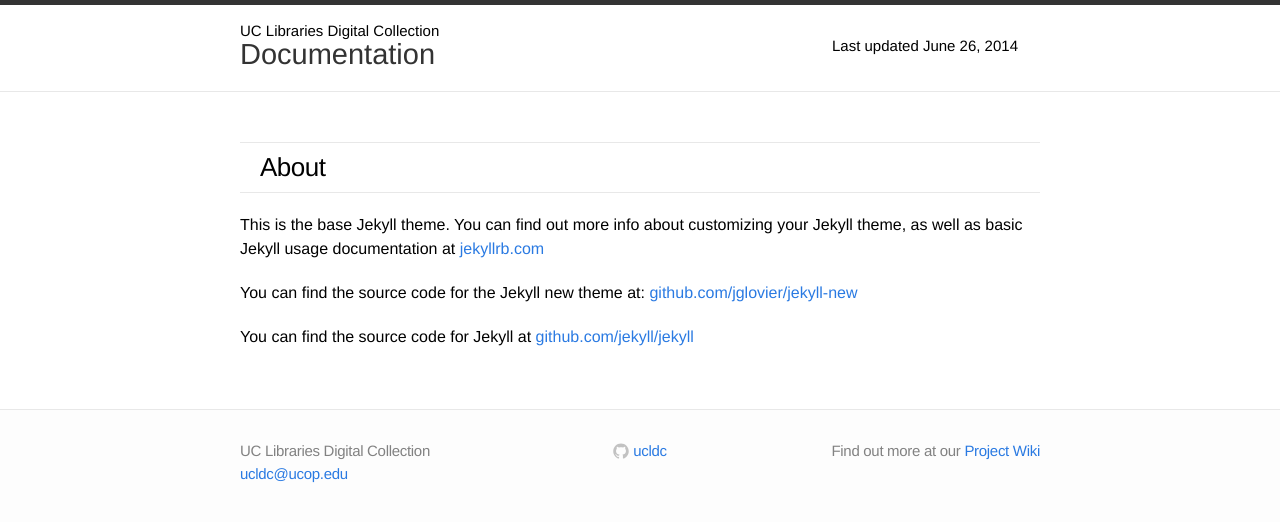
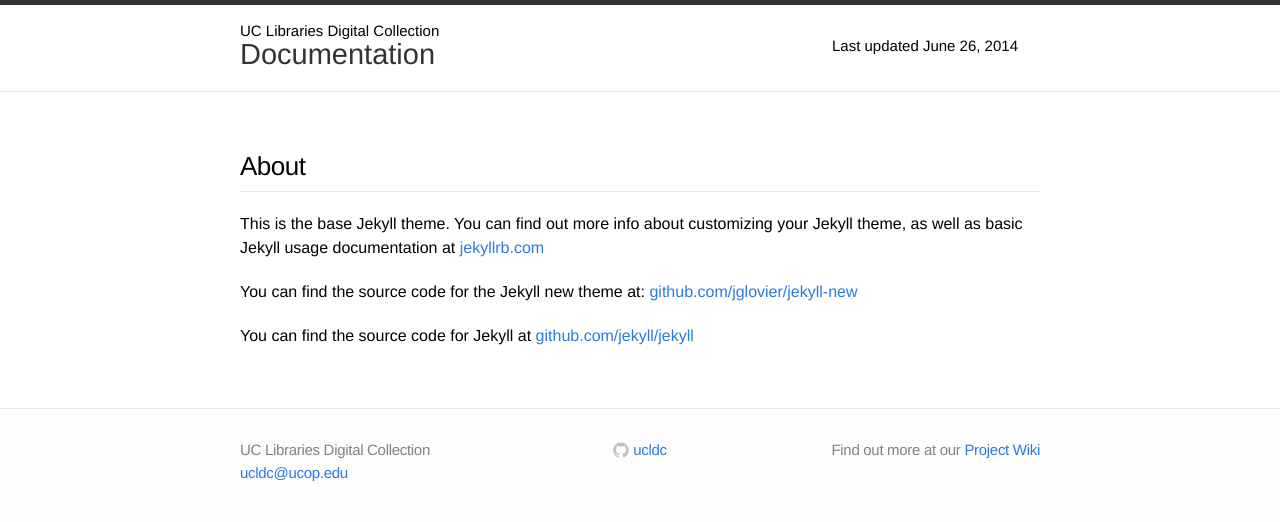
Before and after one commit to ucldc/ucldc-docs, a Jekyll site: the page built from about.md, in a window 1280 px wide. Shown: the top 522 px of the page. Built offline with Jekyll 4.4.1, drawn with Linux system fonts in a browser that asks for light colours; nearby versions of some CDN libraries.

Commit message:
Update styles.css

```diff
--- a/css/styles.css
+++ b/css/styles.css
@@ -177,8 +177,6 @@
     letter-spacing: -.5px;
     margin: 20px 0 20px;
     padding: 5px 0 5px;
-    text-indent: 20px;
-    border-top: 1px solid #e8e8e8;
     border-bottom: 1px solid #e8e8e8;
 }
 
```
